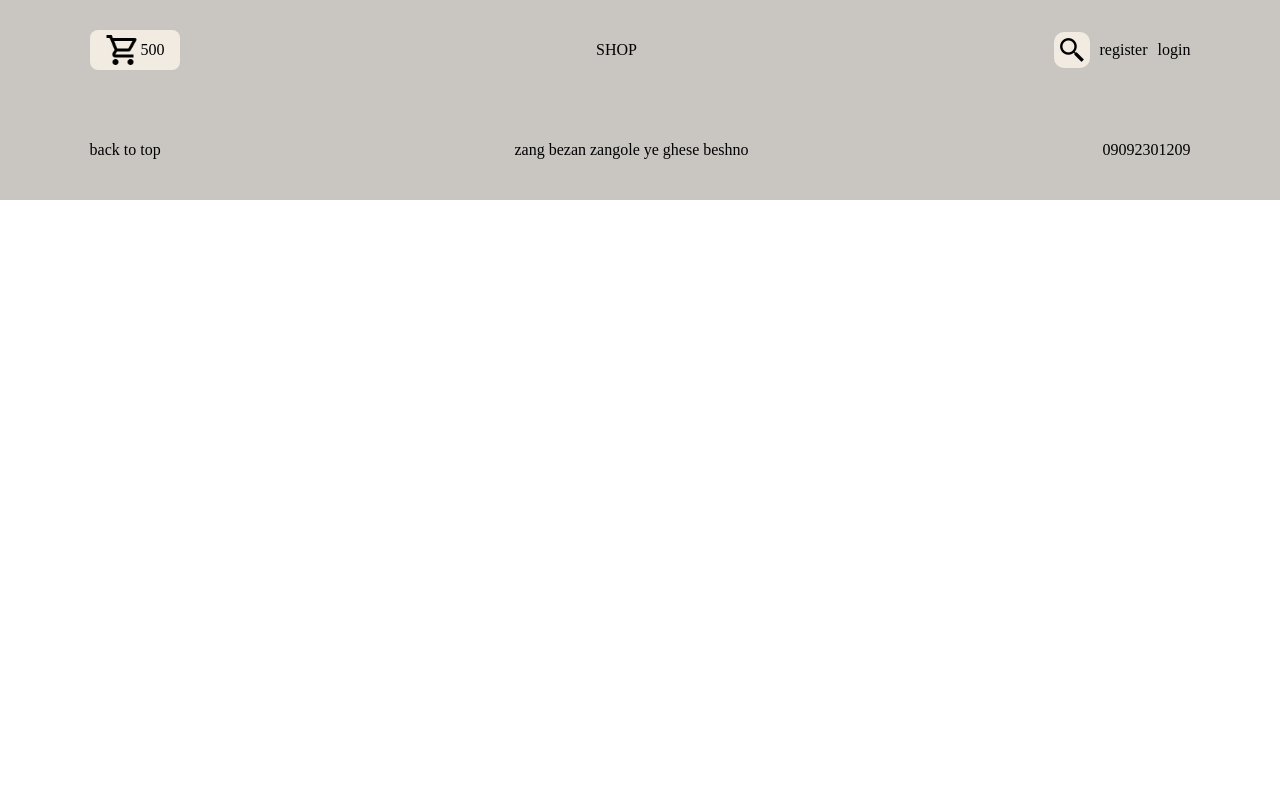
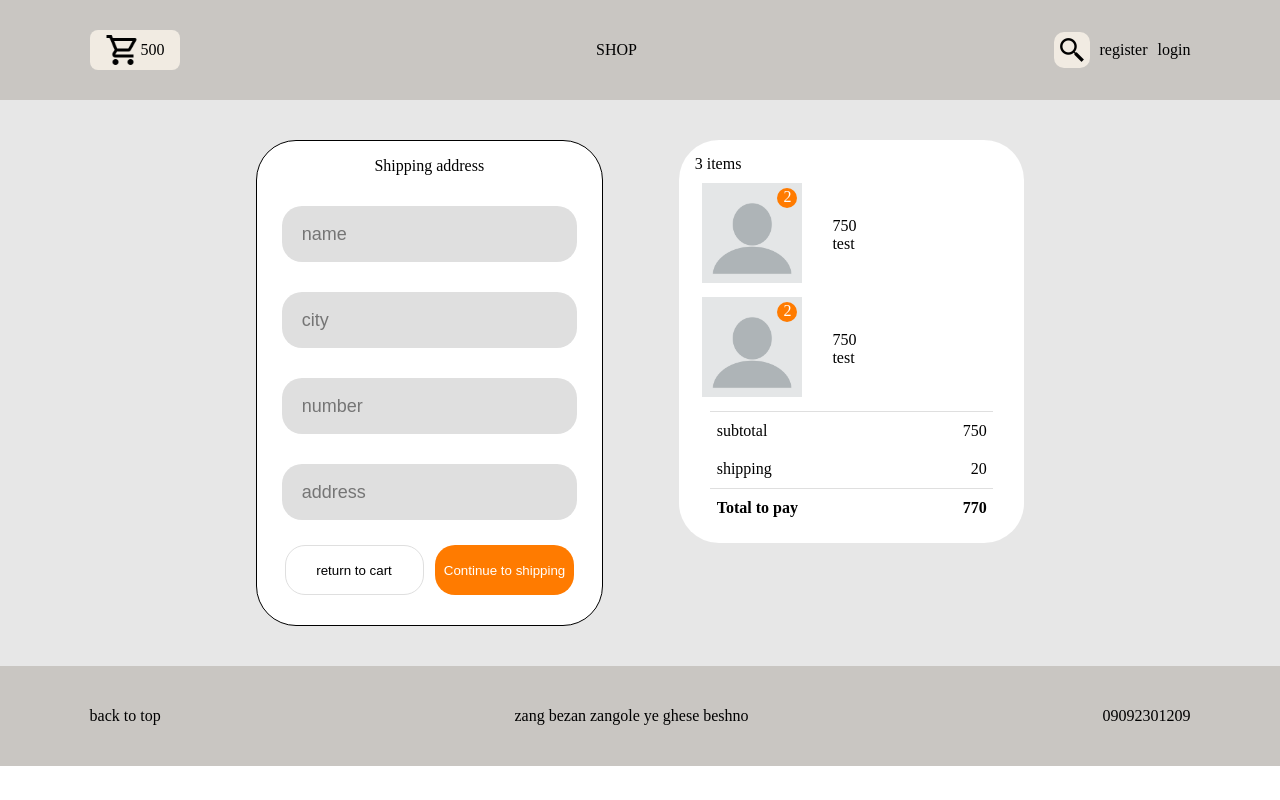
Before and after one commit to amz2694/shop, a Vue app in the folder front/: page /#/checkout in a window 1280 px wide. Built offline with nearby package versions, Linux system fonts and the light colour scheme.

Commit message:
checkout style

```diff
--- /dev/null
+++ b/front/src/components/checkoutProduct.vue
@@ -0,0 +1,22 @@
+<template>
+  <div class="checkoutProdduct-container">
+      <div class="imgcontaienr">
+        <img src="../assets/prof.png">
+        <span class="quantity">2</span>
+      </div>
+      <div class="detailscontainer">
+          <p>750</p>
+          <p>test</p>
+      </div>
+  </div>
+</template>
+
+<script>
+export default {
+
+}
+</script>
+
+<style src="../style/checkoutProduct.css">
+
+</style>
--- a/front/src/router/index.js
+++ b/front/src/router/index.js
@@ -1,6 +1,7 @@
 import { createRouter, createWebHashHistory } from 'vue-router'
 import Home from '../views/Home.vue'
 import cart from '../views/cart.vue'
+import checkout from '../views/checkout.vue'
 
 const routes = [
   {
@@ -12,6 +13,11 @@ const routes = [
     path: '/cart',
     name: 'cart',
     component: cart
+  },
+  {
+    path: '/checkout',
+    name: 'checkout',
+    component: checkout
   },
   {
     path: '/about',
--- /dev/null
+++ b/front/src/style/checkout.css
@@ -0,0 +1,103 @@
+.checkout-container {
+    display: flex;
+    width: 60%;
+    padding: 40px 20%;
+    justify-content: space-between;
+    align-items: flex-start;
+    background-color: rgb(231, 231, 231);
+}
+
+.checkoutAdddress-container {
+    width: 45%;
+    margin-right: 10%;
+    background-color: #FFFFFF;
+    border: 1px solid #000000;
+    border-radius: 40px;
+    display: flex;
+    flex-direction: column;
+    justify-content: flex-start;
+    align-items: center;
+}
+
+.name-input,
+.city-input,
+.number-input,
+.address-input {
+    width: 74%;
+    margin: 15px 13%;
+    border-radius: 20px;
+    background-color: rgb(223, 223, 223);
+    height: 50px;
+    padding: 3px 20px;
+    font-size: 18px;
+    border: none;
+    outline: none;
+}
+
+.button-container {
+    display: flex;
+    justify-content: space-between;
+    width: 84%;
+    margin: 10px 13%;
+}
+
+.return {
+    width: 48%;
+    border-radius: 20px;
+    border: rgb(223, 223, 223) solid 1px;
+    height: 50px;
+    background-color: #FFFFFF;
+    margin-bottom: 20px;
+}
+
+.continue {
+    width: 48%;
+    border-radius: 20px;
+    border: none;
+    height: 50px;
+    background-color: rgb(255, 123, 0);
+    color: #FFFFFF;
+}
+
+.checkoutCart-container {
+    padding: 2%;
+    width: 41%;
+    background-color: #FFFFFF;
+    border-radius: 40px;
+    display: flex;
+    flex-direction: column;
+    justify-content: flex-start;
+    align-items: flex-start;
+}
+
+.checkoutCart-container p {
+    margin: 0;
+}
+
+.itemsNumber {
+    margin-left: 10px;
+    margin-bottom: 5px;
+}
+
+.subtotalcontainer {
+    border-top: rgb(223, 223, 223) solid 1px;
+}
+
+.subtotalcontainer,
+.shippingcontainer,
+.totalpaycontainer {
+    width: 86%;
+    margin: 0 5%;
+    display: flex;
+    justify-content: space-between;
+    align-items: center;
+    padding: 10px 2%;
+}
+
+.shippingcontainer {
+    border-bottom: rgb(223, 223, 223) solid 1px;
+}
+
+.totalpaycontainer {
+    font-weight: bold;
+}
--- /dev/null
+++ b/front/src/style/checkoutProduct.css
@@ -0,0 +1,34 @@
+.checkoutProdduct-container {
+    display: flex;
+    justify-content: flex-start;
+    align-items: center;
+    width: 90%;
+    margin: 10px 5%;
+}
+
+.imgcontaienr {
+    position: relative;
+}
+
+.imgcontaienr img {
+    width: 100px;
+    height: 100px;
+
+}
+
+.quantity {
+    text-align: center;
+    vertical-align: baseline;
+    position: absolute;
+    top: 5px;
+    right: 5px;
+    background-color: rgb(255, 123, 0);
+    color: #FFFFFF;
+    width: 20px;
+    height: 20px;
+    border-radius: 13px;
+}
+
+.detailscontainer {
+    margin-left: 30px;
+}
--- /dev/null
+++ b/front/src/views/checkout.vue
@@ -0,0 +1,47 @@
+<template>
+  <div class="checkout-container">
+      <div class="checkoutAdddress-container">
+          <p class="addressTittle">Shipping address</p>
+          <input type="text" class="name-input" placeholder="name">
+          <input type="text" class="city-input" placeholder="city">
+          <input type="text" class="number-input" placeholder="number">
+          <input type="text" class="address-input" placeholder="address">
+          <div class="button-container">
+              <button class="return">return to cart</button>
+              <button class="continue">Continue to shipping</button>
+          </div>
+      </div>
+      <div class="checkoutCart-container">
+          <p class="itemsNumber">3 items</p>
+          <div class="checkout-cart-container">
+              <checkoutProduct/>
+              <checkoutProduct/>
+          </div>
+          <div class="subtotalcontainer">
+              <p>subtotal</p>
+              <p>750</p>
+          </div>
+          <div class="shippingcontainer">
+              <p>shipping</p>
+              <p>20</p>
+          </div>
+          <div class="totalpaycontainer">
+              <p>Total to pay</p>
+              <p>770</p>
+          </div>
+      </div>
+  </div>
+</template>
+
+<script>
+import checkoutProduct from '../components/checkoutProduct.vue'
+
+export default {
+  name: 'App',
+  components: {checkoutProduct}
+}
+</script>
+
+<style src="../style/checkout.css">
+
+</style>
```
